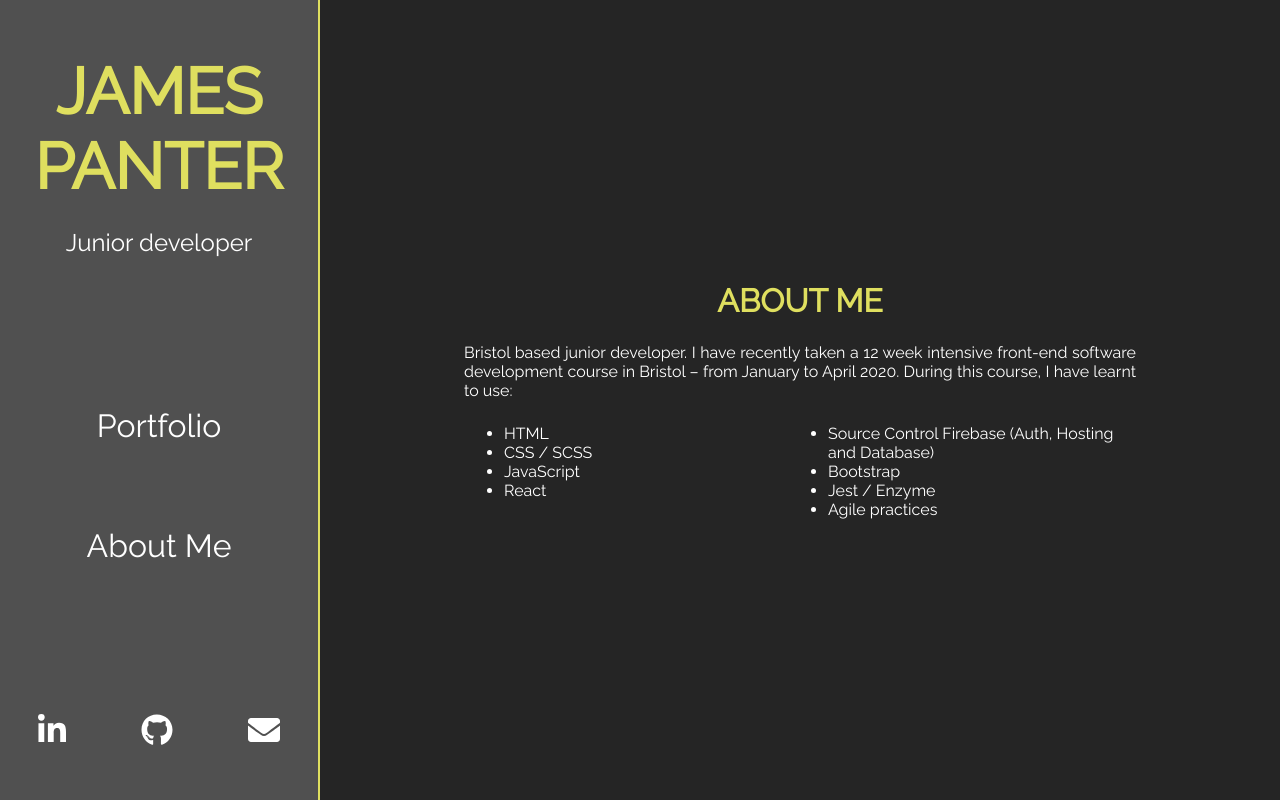
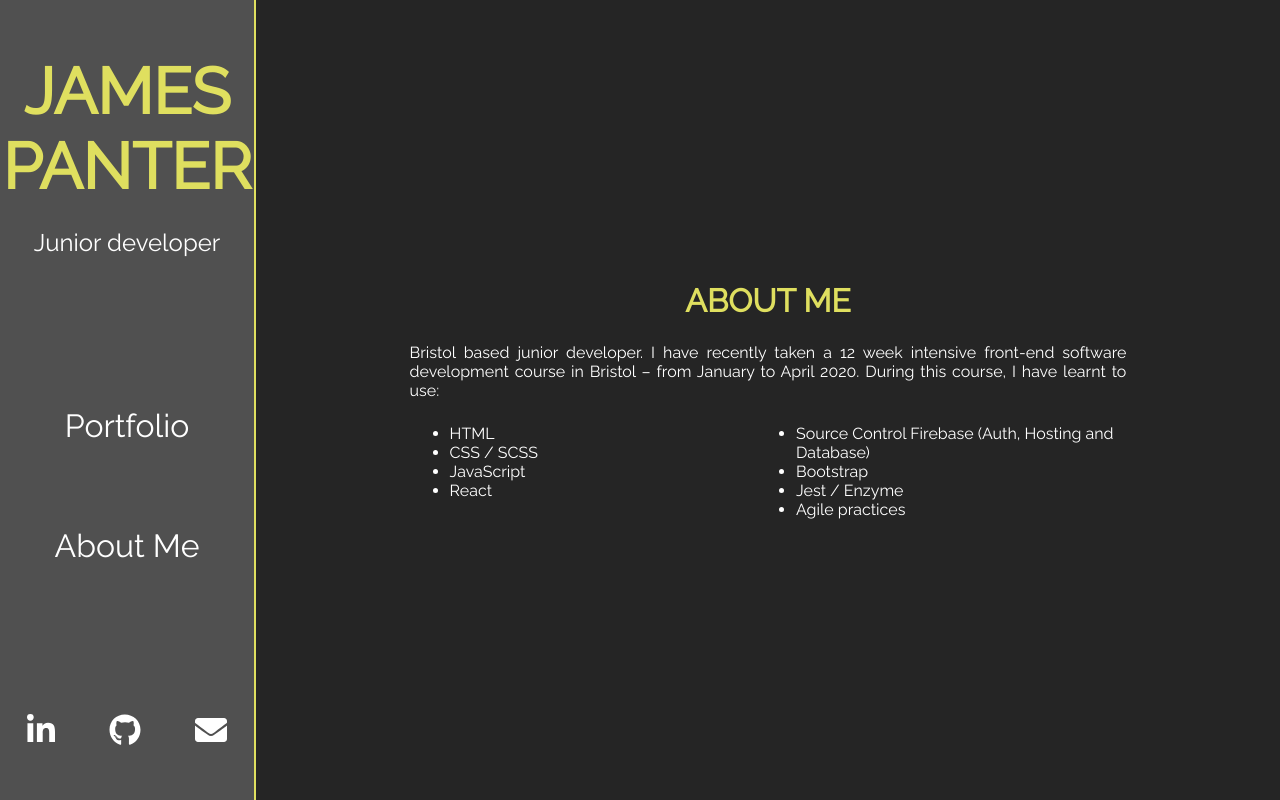
Before and after one commit to jamespanter/portfolio, a React (Create React App) app: page /about-me in a window 1280 px wide. Built offline with nearby package versions, Linux system fonts and the light colour scheme.

Commit message:
Style changes

```diff
--- a/src/components/Button/Button.module.scss
+++ b/src/components/Button/Button.module.scss
@@ -4,6 +4,7 @@
   border-radius: 5px;
   color: black;
   padding: $base-spacing * 2 $base-spacing * 4;
+  transition: all 0.3s ease-in-out;
 
   &:hover {
     background-color: $secondary-color;
--- a/src/components/Card/Card.module.scss
+++ b/src/components/Card/Card.module.scss
@@ -31,7 +31,10 @@
     &:hover .portfolioCardText {
       display: flex;
       flex-direction: column;
-      cursor: pointer;
+
+      button {
+        cursor: pointer;
+      }
     }
   }
 }
--- a/src/containers/DashBoard/DashBoard.module.scss
+++ b/src/containers/DashBoard/DashBoard.module.scss
@@ -3,7 +3,7 @@
 .navContainer {
   display: inline-block;
   height: 100vh;
-  width: 25%;
+  width: 20%;
   vertical-align: top;
   position: sticky;
   top: 0;
@@ -11,7 +11,7 @@
 
 .routerContainer {
   display: inline-block;
-  width: 75%;
+  width: 80%;
   min-height: 100vh;
   background-color: $primary-color;
   vertical-align: top;
--- a/src/containers/NavBar/NavBar.jsx
+++ b/src/containers/NavBar/NavBar.jsx
@@ -10,7 +10,9 @@ const NavBar = () => {
     <div className={styles.navContainer}>
       <div className={styles.leftPanel}>
         <div>
-          <h1>JAMES PANTER</h1>
+          <h1>
+            JAMES <br></br> PANTER
+          </h1>
           <p>Junior developer</p>
         </div>
         <div className={styles.pages}>
--- a/src/containers/NavBar/NavBar.module.scss
+++ b/src/containers/NavBar/NavBar.module.scss
@@ -25,6 +25,7 @@
     @include flex-column-center;
     justify-content: space-around;
     height: 100%;
+    width: 100%;
 
     .pages {
       height: 30%;
@@ -41,6 +42,7 @@
 
         &:hover {
           background-color: $primary-color;
+          transition: all 0.3s ease-in-out;
         }
       }
     }
@@ -55,6 +57,7 @@
 
       a:hover path {
         color: $secondary-color;
+        transition: all 0.3s ease-in-out;
       }
     }
   }
--- a/src/containers/PortfolioPage/Portfolio.jsx
+++ b/src/containers/PortfolioPage/Portfolio.jsx
@@ -1,8 +1,12 @@
-import React from "react";
+import React, { useEffect } from "react";
 import styles from "./Portfolio.module.scss";
 import Card from "../../components/Card";
 
 const Portfolio = () => {
+  useEffect(() => {
+    window.scrollTo(0, 0);
+  }, []);
+
   return (
     <>
       <div className={styles.portfolioContainer}>
```
